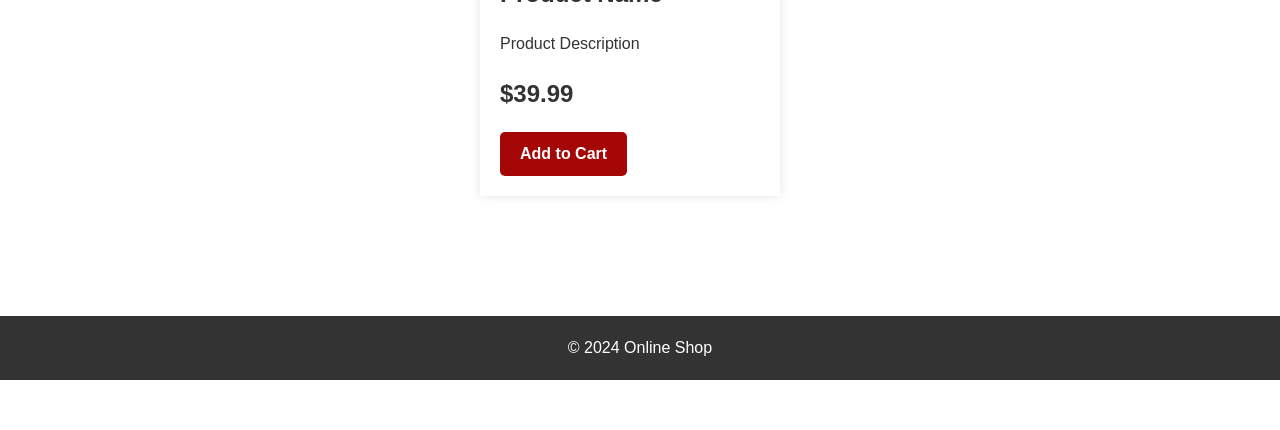
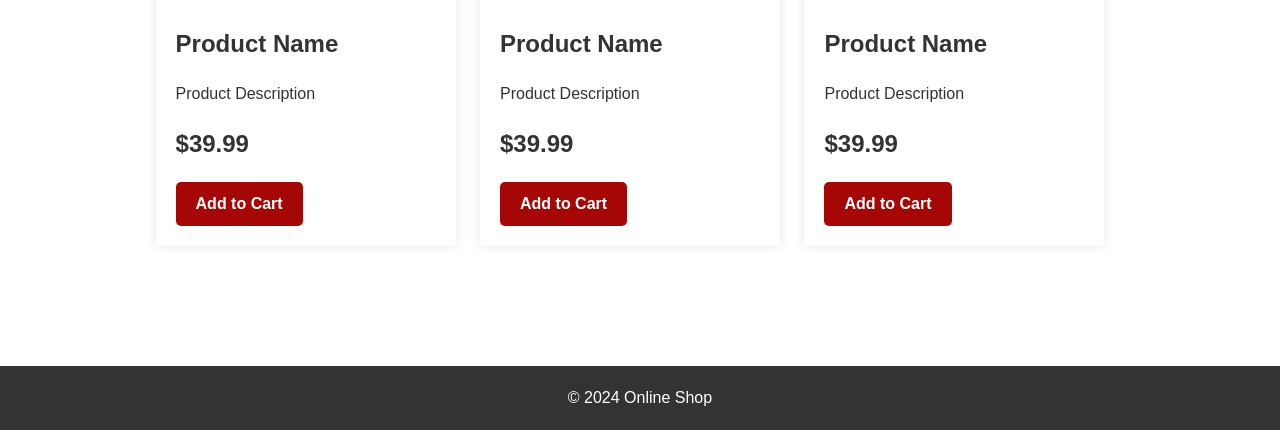
Before and after one commit to FahrijeGjoka/UEB2025_PHP, a PHP site: page /women.html in a window 1280 px wide. Shown: the part 1942-2372 px from the top of the page. Before the commit the page ends 2322 px from the top, so only its background shows below. Run offline with PHP 8.4, Linux system fonts and the light colour scheme.

Commit message:
change
change

```diff
--- a/women.css
+++ b/women.css
@@ -99,6 +99,7 @@
   .products {
     padding: 100px 0;
     text-align: center;
+
   }
 
   .products h2 {
@@ -117,15 +118,25 @@
     width: 300px;
   }
 
+
   .product img {
     width: 100%;
     height: auto;
   }
+  .product img:hover{
+    transform: translateY(-12px);
+}
   .product h3 {
     font-size: 24px;
     font-weight: bold;
     margin: 20px;
   }
+  h3{
+    font-size: 20px;
+    font-weight: bold;
+    margin-bottom: 20px;
+  }
+
 
   .product p {
     font-size: 16px;
@@ -150,6 +161,7 @@
     text-decoration: none;
     transition: all 0.3s ease-in-out;
     margin: 0 20px 20px;
+
   }
 
   .product a:hover {
--- a/women.html
+++ b/women.html
@@ -34,14 +34,16 @@
 
         <section class="hero">
             <h1>Welcome to Online Shop</h1>
-            <p>Shop the latest trends in beauty and more.</p>
+            <p>Shop the latest trends in perfumes.</p>
             <a href="#" class="btn">Shop Now</a>
           </section>
           <section class="products">
             <h2>Featured Products</h2>
+            <div></div>
+            <h3>Floral Scent</h3>
 
             <div class="product">
-              <img src="lipgloss.webp" alt="Product Image">
+              <img src="valentioni.jpg" alt="Product Image">
               <h3>perfume</h3>
               <p>Product Description</p>
               <span class="price">$19.99</span>
@@ -49,7 +51,7 @@
             </div>
 
             <div class="product">
-              <img src="2.webp" alt="Product Image">
+              <img src="valentioni.jpg" alt="Product Image">
               <h3>perfume</h3>
               <p>Product Description</p>
               <span class="price">$29.99</span>
@@ -94,6 +96,20 @@
                 <span class="price">$39.99</span>
                 <a href="#" class="btn">Add to Cart</a>
               </div>
+              <div class="product">
+                <img src="11.jpeg" alt="Product Image">
+                <h3>Product Name</h3>
+                <p>Product Description</p>
+                <span class="price">$39.99</span>
+                <a href="#" class="btn">Add to Cart</a>
+              </div>
+              <div class="product">
+                <img src="11.jpeg" alt="Product Image">
+                <h3>Product Name</h3>
+                <p>Product Description</p>
+                <span class="price">$39.99</span>
+                <a href="#" class="btn">Add to Cart</a>
+              </div>
             </section>
             <footer>
                 <p>&copy; 2024 Online Shop</p>
```
